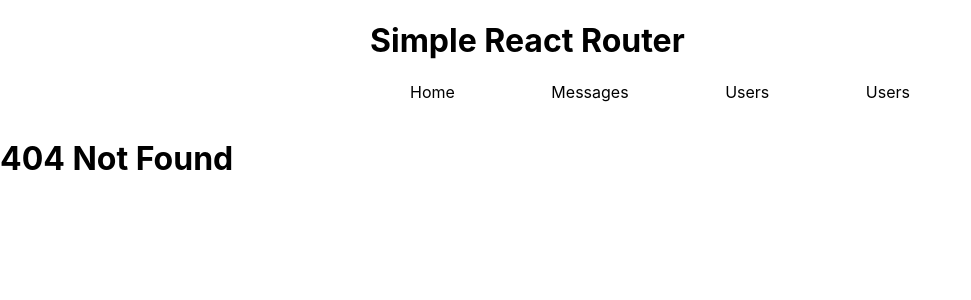
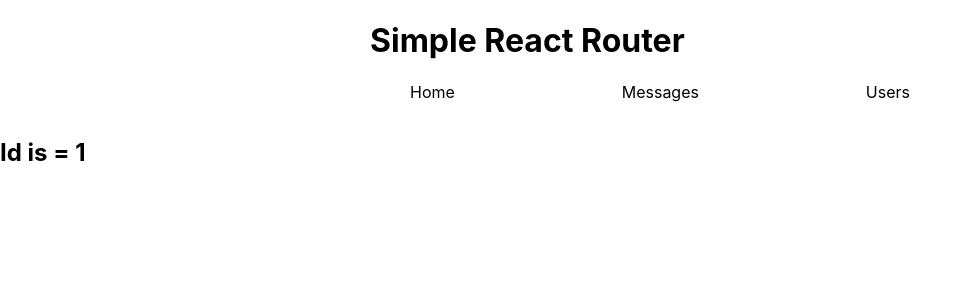
Before and after one commit to ismailonuraygan/simple-react-router, a React (Create React App) app: page /Pages/post/1 in a window 1280 px wide. Before the commit this address had no page. Shown: the top 300 px of the page, without its empty margins (0-971 px from the left). Built offline with nearby package versions, Linux system fonts and the light colour scheme.

Commit message:
Use useParams hook to acces match.params of the current route

```diff
--- a/src/App.js
+++ b/src/App.js
@@ -4,13 +4,13 @@
 import {
   BrowserRouter as Router,
   Switch,
-  Route,
-  Link
+  Route
 } from "react-router-dom";
 import { Home } from './Home';
 import { Messages } from './Messages';
 import { Users } from './Users';
 import NotFound from './NotFound';
+import { Post } from './Post';
 
 function App() {
   return (
@@ -22,6 +22,7 @@
         <Route path = "/Home" component={Home} exact/>
         <Route path = "/Messages" component={Messages} />
         <Route path = "/Users" component={Users} />
+        <Route path = "/post/:id" component={Post} />
         <Route component={NotFound} />
       </Switch>
     </Router>
--- a/src/Header.js
+++ b/src/Header.js
@@ -15,9 +15,6 @@
                 <li>
                     <Link to= "/Users">Users</Link>
                 </li>
-                <li>
-                    <Link to= "/Users">Users</Link>
-                </li>
             </ul>
         </div>
     )
--- /dev/null
+++ b/src/Post.js
@@ -0,0 +1,13 @@
+import React from 'react'
+import { useParams } from 'react-router'
+
+export const Post = ({match}) => {
+
+    const { id } = useParams();
+
+    return (
+        <div>
+            <h2>Id is = {match.params.id} </h2>
+        </div>
+    )
+}
```
